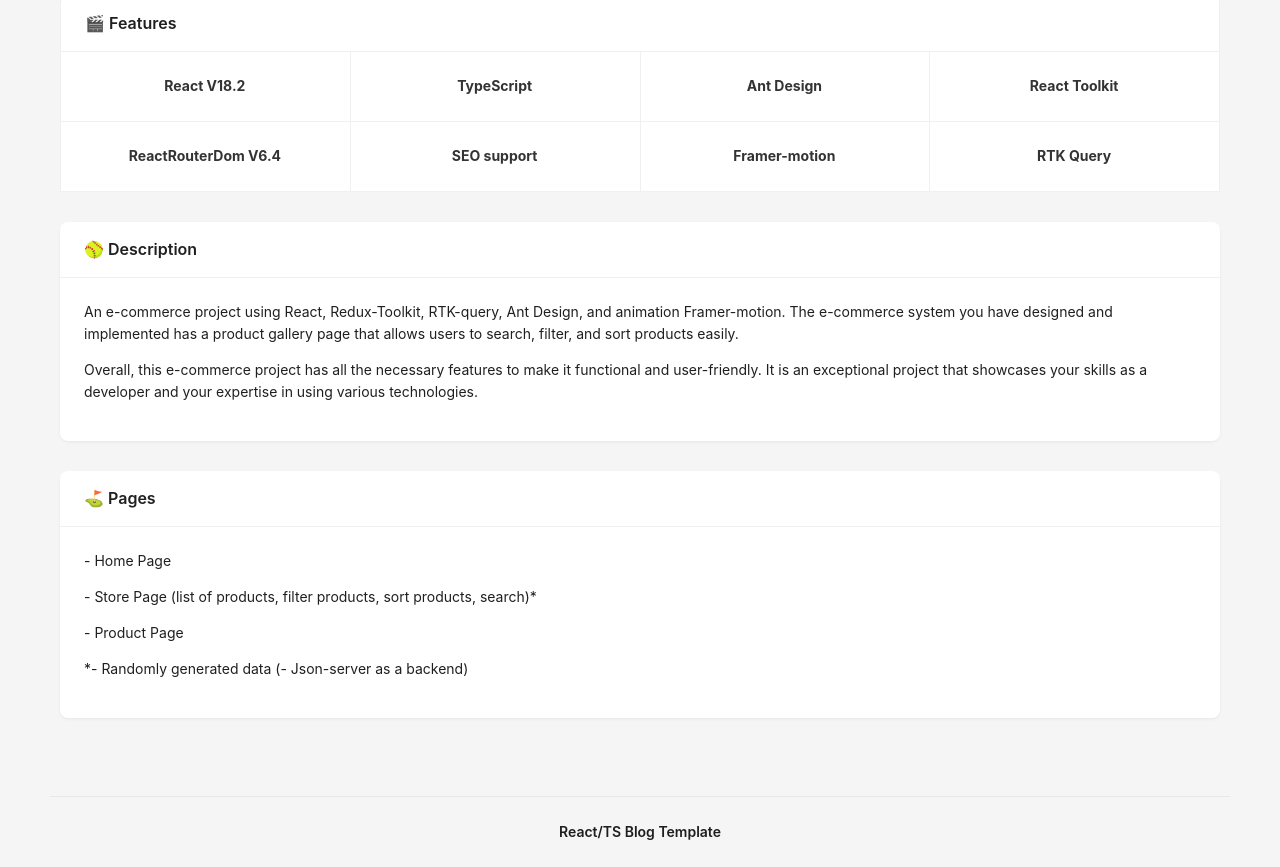
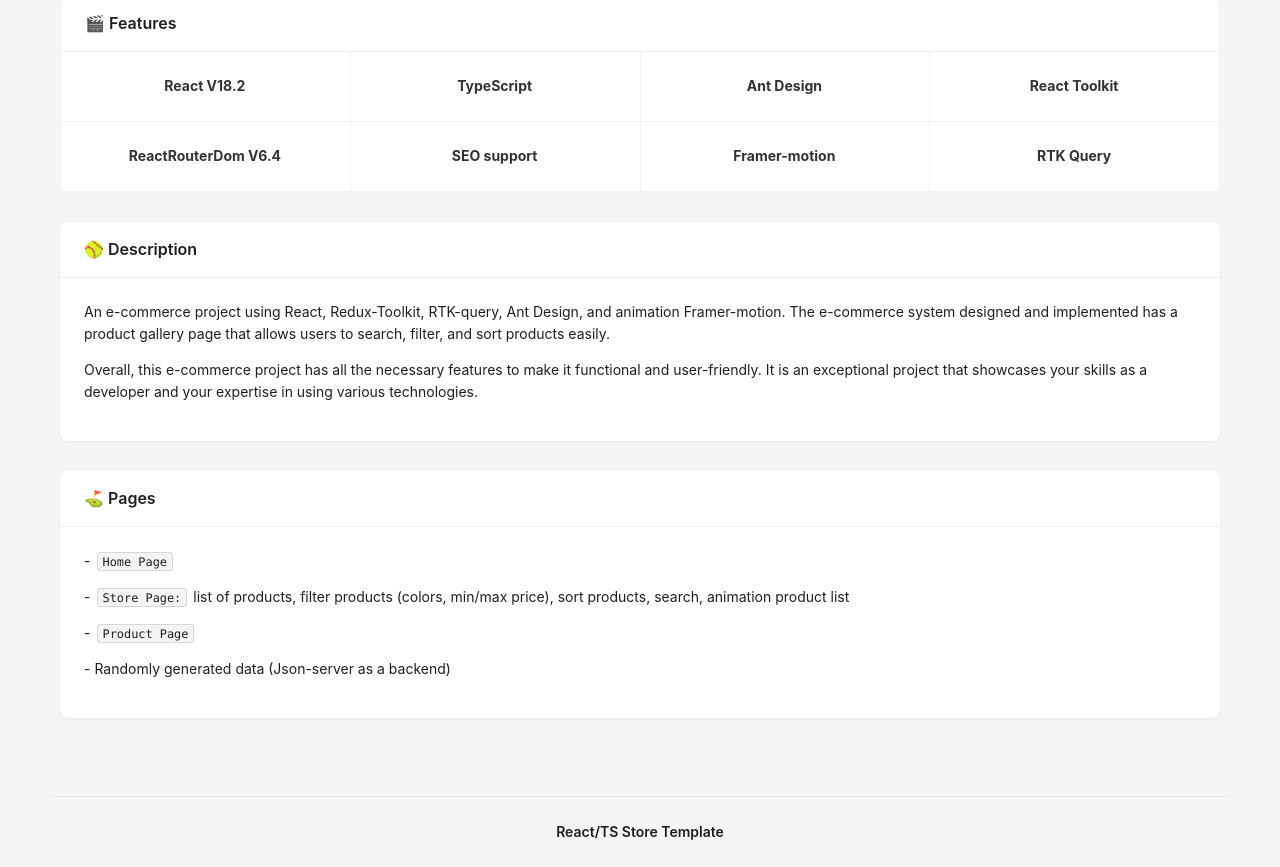
Before and after one commit to Vadx/react-store, a React (Create React App) app: page / in a window 1280 px wide. Shown: the part 363-1230 px from the top of the page. Built offline with nearby package versions, Linux system fonts and the light colour scheme.

Commit message:
upd content

```diff
--- a/src/components/ProductList/containers/SortProducts.tsx
+++ b/src/components/ProductList/containers/SortProducts.tsx
@@ -2,7 +2,7 @@
 
 interface SortProductsProps {
   sortOrderValue: SortProductsType;
-  sortOrderChange: (event: any) => void;
+  sortOrderChange: (event: React.ChangeEvent<HTMLSelectElement>) => void;
 }
 
 const SortProducts = ({
--- a/src/components/ProductList/index.tsx
+++ b/src/components/ProductList/index.tsx
@@ -19,6 +19,7 @@
   const [maxPrice, setMaxPrice] = React.useState<number | undefined>();
   const [colors, setColors] = React.useState<StoreColors[] | string[]>([]);
   const [isPending, startTransition] = React.useTransition();
+  const [openFilter, setOpenFilter] = React.useState<boolean>(false);
 
   const {
     data: posts,
@@ -64,8 +65,6 @@
       setColors((prevColors) => prevColors.filter((color) => color !== value));
     }
   };
-
-  const [openFilter, setOpenFilter] = React.useState(false);
 
   const hide = () => {
     setOpenFilter(false);
--- a/src/components/UI/FooterSite.tsx
+++ b/src/components/UI/FooterSite.tsx
@@ -7,7 +7,7 @@
   return (
     <Footer className="site-footer">
       <Divider />
-      <Text strong>React/TS Blog Template</Text>
+      <Text strong>React/TS Store Template</Text>
     </Footer>
   );
 };
--- a/src/pages/HomePage/index.tsx
+++ b/src/pages/HomePage/index.tsx
@@ -1,7 +1,7 @@
 import React from "react";
 import { Button, Card, Divider, Typography } from "antd";
 import Seo from "../../components/SEO";
-const { Title } = Typography;
+const { Title, Text } = Typography;
 
 const gridStyle: React.CSSProperties = {
   width: "25%",
@@ -54,9 +54,9 @@
       >
         <p>
           An e-commerce project using React, Redux-Toolkit, RTK-query, Ant
-          Design, and animation Framer-motion. The e-commerce system you have
-          designed and implemented has a product gallery page that allows users
-          to search, filter, and sort products easily.
+          Design, and animation Framer-motion. The e-commerce system designed
+          and implemented has a product gallery page that allows users to
+          search, filter, and sort products easily.
         </p>
         <p>
           Overall, this e-commerce project has all the necessary features to
@@ -71,13 +71,17 @@
         bordered={false}
         style={{ width: "100%", marginBottom: 30 }}
       >
-        <p>- Home Page</p>
         <p>
-          - Store Page (list of products, filter products, sort products,
-          search)*
+          - <Text code>Home Page</Text>
         </p>
-        <p>- Product Page </p>
-        <p>*- Randomly generated data (- Json-server as a backend)</p>
+        <p>
+          - <Text code>Store Page:</Text> list of products, filter products
+          (colors, min/max price), sort products, search, animation product list
+        </p>
+        <p>
+          - <Text code>Product Page</Text>{" "}
+        </p>
+        <p>- Randomly generated data (Json-server as a backend)</p>
       </Card>
     </>
   );
```
